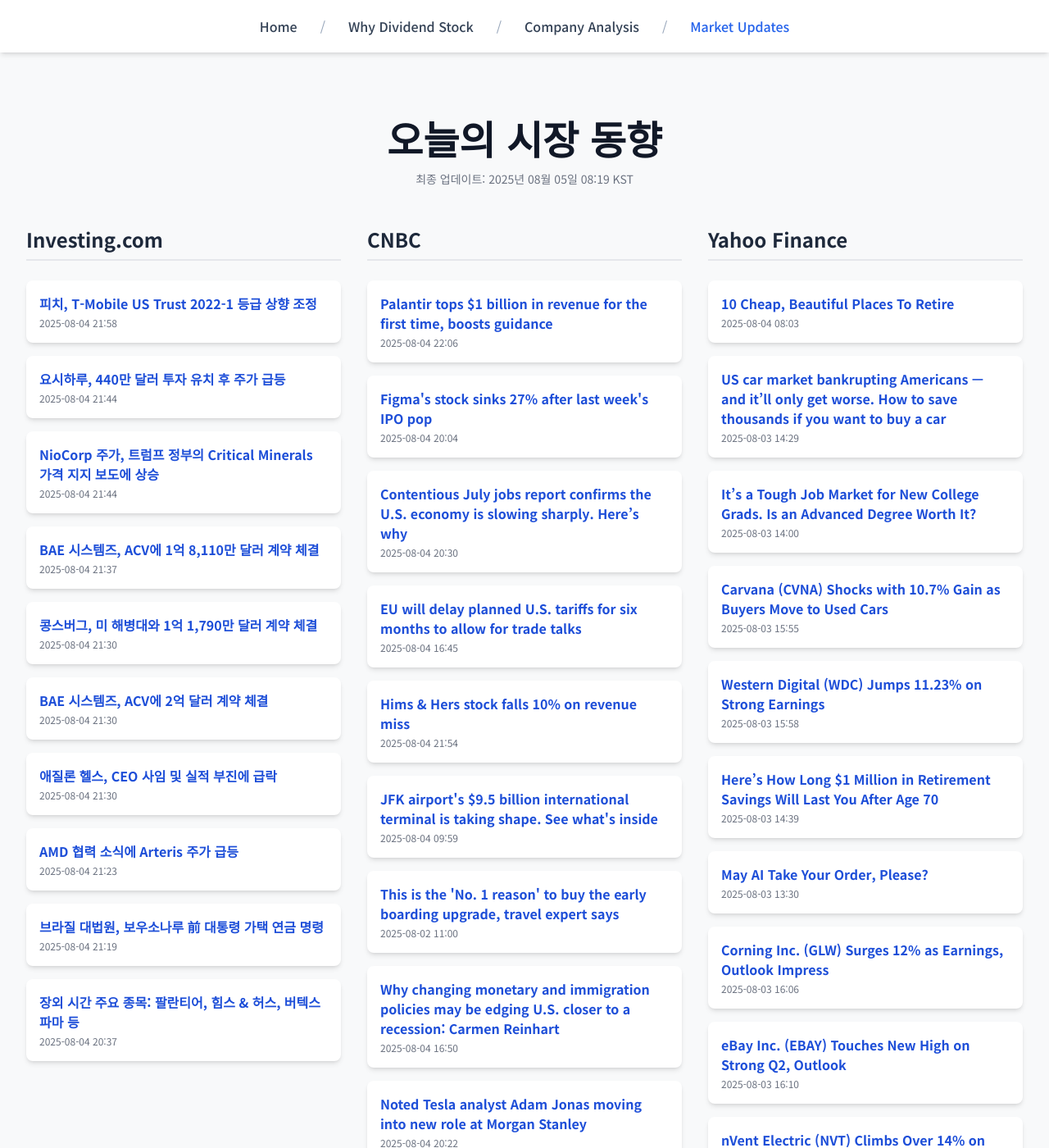
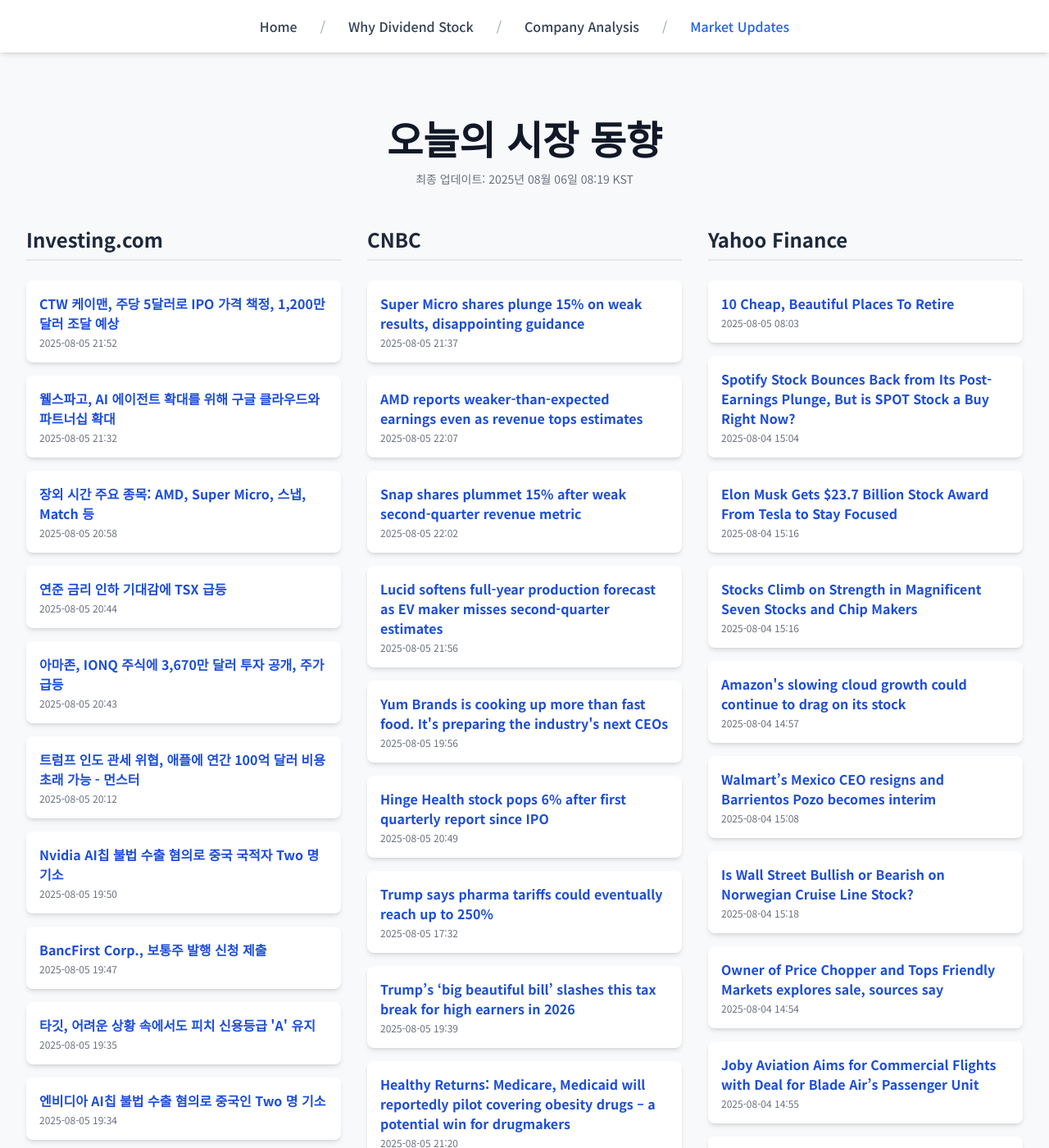
Before and after one commit to Kay-Hwang/my-company-analysis, a Jekyll site: the page built from market-updates.html, in a window 1280 px wide and 1400 px high. Shown: the whole window at 82% size. Built offline with Jekyll 4.4.1, drawn with Linux system fonts in a browser that asks for light colours; nearby versions of some CDN libraries; a script that is not in the unit is left out; some of the changed text lies outside the part shown.

Commit message:
Update daily data

```diff
--- a/_data/latest_data.json
+++ b/_data/latest_data.json
@@ -1,190 +1,190 @@
 {
-  "lastUpdated": "2025년 08월 05일 08:19 KST",
+  "lastUpdated": "2025년 08월 06일 08:19 KST",
   "news": {
     "investing": [
       {
-        "title": "피치, T-Mobile US Trust 2022-1 등급 상향 조정",
-        "link": "https://kr.investing.com/news/stock-market-news/article-93CH-1577848",
-        "pubDate": "2025-08-04 21:58:51",
-        "summary": "피치, T-Mobile US Trust 2022-1 등급 상향 조정"
+        "title": "CTW 케이맨, 주당 5달러로 IPO 가격 책정, 1,200만 달러 조달 예상",
+        "link": "https://kr.investing.com/news/stock-market-news/article-432SI-1579955",
+        "pubDate": "2025-08-05 21:52:09",
+        "summary": "CTW 케이맨, 주당 5달러로 IPO 가격 책정, 1,200만 달러 조달 예상"
       },
       {
-        "title": "요시하루, 440만 달러 투자 유치 후 주가 급등",
-        "link": "https://kr.investing.com/news/stock-market-news/article-93CH-1577820",
-        "pubDate": "2025-08-04 21:44:52",
-        "summary": "요시하루, 440만 달러 투자 유치 후 주가 급등"
+        "title": "웰스파고, AI 에이전트 확대를 위해 구글 클라우드와 파트너십 확대",
+        "link": "https://kr.investing.com/news/stock-market-news/article-93CH-1579920",
+        "pubDate": "2025-08-05 21:32:50",
+        "summary": "웰스파고, AI 에이전트 확대를 위해 구글 클라우드와 파트너십 확대"
       },
       {
-        "title": "NioCorp 주가, 트럼프 정부의 Critical Minerals 가격 지지 보도에 상승",
-        "link": "https://kr.investing.com/news/stock-market-news/article-93CH-1577819",
-        "pubDate": "2025-08-04 21:44:41",
-        "summary": "NioCorp 주가, 트럼프 정부의 Critical Minerals 가격 지지 보도에 상승"
+        "title": "장외 시간 주요 종목: AMD, Super Micro, 스냅, Match 등",
+        "link": "https://kr.investing.com/news/stock-market-news/article-432SI-1579842",
+        "pubDate": "2025-08-05 20:58:28",
+        "summary": "장외 시간 주요 종목: AMD, Super Micro, 스냅, Match 등"
       },
       {
-        "title": "BAE 시스템즈, ACV에 1억 8,110만 달러 계약 체결",
-        "link": "https://kr.investing.com/news/stock-market-news/article-93CH-1577806",
-        "pubDate": "2025-08-04 21:37:09",
-        "summary": "BAE 시스템즈, ACV에 1억 8,110만 달러 계약 체결"
+        "title": "연준 금리 인하 기대감에 TSX 급등",
+        "link": "https://kr.investing.com/news/stock-market-news/article-1578575",
+        "pubDate": "2025-08-05 20:44:06",
+        "summary": "연준 금리 인하 기대감에 TSX 급등"
       },
       {
-        "title": "콩스버그, 미 해병대와 1억 1,790만 달러 계약 체결",
-        "link": "https://kr.investing.com/news/stock-market-news/article-93CH-1577795",
-        "pubDate": "2025-08-04 21:30:21",
-        "summary": "콩스버그, 미 해병대와 1억 1,790만 달러 계약 체결"
+        "title": "아마존, IONQ 주식에 3,670만 달러 투자 공개, 주가 급등",
+        "link": "https://kr.investing.com/news/stock-market-news/article-1579788",
+        "pubDate": "2025-08-05 20:43:09",
+        "summary": "아마존, IONQ 주식에 3,670만 달러 투자 공개, 주가 급등"
       },
       {
-        "title": "BAE 시스템즈, ACV에 2억 달러 계약 체결",
-        "link": "https://kr.investing.com/news/stock-market-news/article-93CH-1577794",
-        "pubDate": "2025-08-04 21:30:19",
-        "summary": "BAE 시스템즈, ACV에 2억 달러 계약 체결"
+        "title": "트럼프 인도 관세 위협, 애플에 연간 100억 달러 비용 초래 가능 - 먼스터",
+        "link": "https://kr.investing.com/news/stock-market-news/article-93CH-1579611",
+        "pubDate": "2025-08-05 20:12:34",
+        "summary": "트럼프 인도 관세 위협, 애플에 연간 100억 달러 비용 초래 가능 - 먼스터"
       },
       {
-        "title": "애질론 헬스, CEO 사임 및 실적 부진에 급락",
-        "link": "https://kr.investing.com/news/stock-market-news/article-93CH-1577793",
-        "pubDate": "2025-08-04 21:30:17",
-        "summary": "애질론 헬스, CEO 사임 및 실적 부진에 급락"
+        "title": "Nvidia AI칩 불법 수출 혐의로 중국 국적자 Two 명 기소",
+        "link": "https://kr.investing.com/news/stock-market-news/article-93CH-1579566",
+        "pubDate": "2025-08-05 19:50:03",
+        "summary": "Nvidia AI칩 불법 수출 혐의로 중국 국적자 Two 명 기소"
       },
       {
-        "title": "AMD 협력 소식에 Arteris 주가 급등",
-        "link": "https://kr.investing.com/news/stock-market-news/article-93CH-1577780",
-        "pubDate": "2025-08-04 21:23:19",
-        "summary": "AMD 협력 소식에 Arteris 주가 급등"
+        "title": "BancFirst Corp., 보통주 발행 신청 제출",
+        "link": "https://kr.investing.com/news/stock-market-news/article-432SI-1579564",
+        "pubDate": "2025-08-05 19:47:08",
+        "summary": "BancFirst Corp., 보통주 발행 신청 제출"
       },
       {
-        "title": "브라질 대법원, 보우소나루 前 대통령 가택 연금 명령",
-        "link": "https://kr.investing.com/news/stock-market-news/article-93CH-1577772",
-        "pubDate": "2025-08-04 21:19:12",
-        "summary": "브라질 대법원, 보우소나루 前 대통령 가택 연금 명령"
+        "title": "타깃, 어려운 상황 속에서도 피치 신용등급 'A' 유지",
+        "link": "https://kr.investing.com/news/stock-market-news/article-93CH-1579562",
+        "pubDate": "2025-08-05 19:35:16",
+        "summary": "타깃, 어려운 상황 속에서도 피치 신용등급 'A' 유지"
       },
       {
-        "title": "장외 시간 주요 종목: 팔란티어, 힘스 & 허스, 버텍스 파마 등",
-        "link": "https://kr.investing.com/news/stock-market-news/article-432SI-1577677",
-        "pubDate": "2025-08-04 20:37:23",
-        "summary": "장외 시간 주요 종목: 팔란티어, 힘스 & 허스, 버텍스 파마 등"
+        "title": "엔비디아 AI칩 불법 수출 혐의로 중국인 Two 명 기소",
+        "link": "https://kr.investing.com/news/stock-market-news/article-93CH-1579561",
+        "pubDate": "2025-08-05 19:34:10",
+        "summary": "엔비디아 AI칩 불법 수출 혐의로 중국인 Two 명 기소"
       }
     ],
     "cnbc": [
       {
-        "title": "Palantir tops $1 billion in revenue for the first time, boosts guidance",
-        "link": "https://www.cnbc.com/2025/08/04/palantir-pltr-q2-earnings-2025.html",
-        "pubDate": "Mon, 04 Aug 2025 22:06:51 GMT",
-        "summary": "Palantir surpassed Wall Street's estimates and lifted its full-year outlook."
+        "title": "Super Micro shares plunge 15% on weak results, disappointing guidance",
+        "link": "https://www.cnbc.com/2025/08/05/super-micro-smci-q4-earnings-report-2025.html",
+        "pubDate": "Tue, 05 Aug 2025 21:37:29 GMT",
+        "summary": "The server maker's business is still getting a big boost from artificial intelligence, but growth is slowing."
       },
       {
-        "title": "Figma's stock sinks 27% after last week's IPO pop",
-        "link": "https://www.cnbc.com/2025/08/04/figmas-stock-sinks-after-last-weeks-post-ipo-surge.html",
-        "pubDate": "Mon, 04 Aug 2025 20:04:38 GMT",
-        "summary": "After more than tripling in its debut last week, Figma gave up some of its gains on Monday."
+        "title": "AMD reports weaker-than-expected earnings even as revenue tops estimates",
+        "link": "https://www.cnbc.com/2025/08/05/amd-earnings-report-2q-2025.html",
+        "pubDate": "Tue, 05 Aug 2025 22:07:28 GMT",
+        "summary": "AMD, which is second in the market for AI graphics processing units, is grappling with chip export controls."
       },
       {
-        "title": "Contentious July jobs report confirms the U.S. economy is slowing sharply. Here’s why",
-        "link": "https://www.cnbc.com/2025/08/04/contentious-july-jobs-report-confirms-the-us-economy-is-slowing-sharply.html",
-        "pubDate": "Mon, 04 Aug 2025 20:30:48 GMT",
-        "summary": "The weakness in job growth points to an economy that may be slowing even more than some of the traditional metrics are showing."
+        "title": "Snap shares plummet 15% after weak second-quarter revenue metric",
+        "link": "https://www.cnbc.com/2025/08/05/snap-q2-earnings-report-2025.html",
+        "pubDate": "Tue, 05 Aug 2025 22:02:16 GMT",
+        "summary": "Snap shares tanked 15% Tuesday when it reported second-quarter earnings in which global average revenue per user missed expectations."
       },
       {
-        "title": "EU will delay planned U.S. tariffs for six months to allow for trade talks",
-        "link": "https://www.cnbc.com/2025/08/04/trump-eu-trade-tariffs.html",
-        "pubDate": "Mon, 04 Aug 2025 16:45:35 GMT",
-        "summary": "President Donald Trump last month announced a trade deal with the EU that included 15% tariffs on most European goods to the U.S."
+        "title": "Lucid softens full-year production forecast as EV maker misses second-quarter estimates",
+        "link": "https://www.cnbc.com/2025/08/05/lucid-lcid-results-q2-2025.html",
+        "pubDate": "Tue, 05 Aug 2025 21:56:56 GMT",
+        "summary": "The electric vehicle maker now anticipates producing between 18,000 and 20,000 vehicles for the year after previously projecting a goal of 20,000."
       },
       {
-        "title": "Hims & Hers stock falls 10% on revenue miss",
-        "link": "https://www.cnbc.com/2025/08/04/hims-hers-hims-q2-earnings-2025.html",
-        "pubDate": "Mon, 04 Aug 2025 21:54:05 GMT",
-        "summary": "In June, Hims & Hers shares tumbled more than 30% after a short-lived collaboration with Novo Nordisk fell apart."
+        "title": "Yum Brands is cooking up more than fast food. It's preparing the industry's next CEOs",
+        "link": "https://www.cnbc.com/2025/08/05/yum-brands-ceo-training-ground-restaurant-industry.html",
+        "pubDate": "Tue, 05 Aug 2025 19:56:18 GMT",
+        "summary": "CEOs like Brian Niccol, Kevin Hochman and Julie Felss Masino spent years at Yum Brands before leaving to lead other restaurant companies."
       },
       {
-        "title": "JFK airport's $9.5 billion international terminal is taking shape. See what's inside",
-        "link": "https://www.cnbc.com/2025/08/02/jfk-airport-new-international-terminal.html",
-        "pubDate": "Mon, 04 Aug 2025 09:59:19 GMT",
-        "summary": "JFK's new international-travel dedicated terminal opens in mid-2026."
+        "title": "Hinge Health stock pops 6% after first quarterly report since IPO",
+        "link": "https://www.cnbc.com/2025/08/05/hinge-heatlh-hnge-stock-q2-2025-earnings.html",
+        "pubDate": "Tue, 05 Aug 2025 20:49:54 GMT",
+        "summary": "The company reported quarterly results for the first time since its debut on the New York Stock Exchange in May."
       },
       {
-        "title": "This is the 'No. 1 reason' to buy the early boarding upgrade, travel expert says",
-        "link": "https://www.cnbc.com/2025/08/02/early-boarding-upgrade-value.html",
-        "pubDate": "Sat, 02 Aug 2025 11:00:02 GMT",
-        "summary": "If you want to keep your carry-on item close to you on a flight, or secure space in an overhead bin, consider these features, experts say."
+        "title": "Trump says pharma tariffs could eventually reach up to 250%",
+        "link": "https://www.cnbc.com/2025/08/05/trump-says-pharma-tariffs-could-eventually-reach-up-to-250percent.html",
+        "pubDate": "Tue, 05 Aug 2025 17:32:18 GMT",
+        "summary": "Trump said he will initially impose a \"small tariff\" on pharmaceuticals, but then in a year to a year and a half, he will raise that rate to 150% and then 250%."
       },
       {
-        "title": "Why changing monetary and immigration policies may be edging U.S. closer to a recession: Carmen Reinhart",
-        "link": "https://www.cnbc.com/2025/08/04/changing-fiscal-and-immigration-policies-may-push-recession-reinhart.html",
-        "pubDate": "Mon, 04 Aug 2025 16:50:26 GMT",
-        "summary": "In a recent episode of \"The Bottom Line,\" Harvard professor Carmen Reinhart discusses the impact of U.S. monetary and immigration policies amid recession risks."
+        "title": "Trump’s ‘big beautiful bill’ slashes this tax break for high earners in 2026",
+        "link": "https://www.cnbc.com/2025/08/05/trump-big-beautiful-bill-charitable-deduction.html",
+        "pubDate": "Tue, 05 Aug 2025 19:39:13 GMT",
+        "summary": "President Donald Trump's \"big beautiful bill\" could reduce the deduction on charitable donations for higher earners in 2026. Here's what to know."
       },
       {
-        "title": "Noted Tesla analyst Adam Jonas moving into new role at Morgan Stanley",
-        "link": "https://www.cnbc.com/2025/08/04/noted-tesla-analyst-adam-jonas-moving-into-new-role-at-morgan-stanley.html",
-        "pubDate": "Mon, 04 Aug 2025 20:22:18 GMT",
-        "summary": "Morgan Stanley auto analyst Adam Jonas will transition into a new internal role focusing on the artificial intelligence theme."
+        "title": "Healthy Returns: Medicare, Medicaid will reportedly pilot covering obesity drugs – a potential win for drugmakers",
+        "link": "https://www.cnbc.com/2025/08/05/healthy-returns-trump-administration-to-pilot-covering-obesity-drugs.html",
+        "pubDate": "Tue, 05 Aug 2025 21:20:49 GMT",
+        "summary": "The Trump administration is planning to pilot covering weight loss drugs. A longtime healthcare exec moves to a strategic advisory role at General Catalyst."
       },
       {
-        "title": "Firefly Aerospace lifts IPO range that would value company at more than $6 billion",
-        "link": "https://www.cnbc.com/2025/08/04/firefly-aerospace-ipo-range-space.html",
-        "pubDate": "Mon, 04 Aug 2025 18:36:27 GMT",
-        "summary": "Firefly Aerospace lifted the share price range for its upcoming IPO, in a move that would value the space technology company at more than $6 billion."
+        "title": "Trump says JPMorgan Chase, Bank of America rejected him as a customer",
+        "link": "https://www.cnbc.com/2025/08/05/trump-jpmorgan-chase-bank-of-america-rejected-bank-customer.html",
+        "pubDate": "Tue, 05 Aug 2025 19:12:51 GMT",
+        "summary": "President Donald Trump said Tuesday that the two largest U.S. banks rejected him as a bank customer, reviving claims of debanking against conservatives."
       }
     ],
     "yahoo": [
       {
         "title": "10 Cheap, Beautiful Places To Retire",
         "link": "https://finance.yahoo.com/news/15-cheap-beautiful-places-retire-143120191.html",
-        "pubDate": "2025-08-04T08:03:09Z",
+        "pubDate": "2025-08-05T08:03:35Z",
         "summary": "10 Cheap, Beautiful Places To Retire"
       },
       {
-        "title": "US car market bankrupting Americans — and it’ll only get worse. How to save thousands if you want to buy a car",
-        "link": "https://finance.yahoo.com/news/us-car-market-bankrupting-americans-142900117.html",
-        "pubDate": "2025-08-03T14:29:00Z",
-        "summary": "US car market bankrupting Americans — and it’ll only get worse. How to save thousands if you want to buy a car"
+        "title": "Spotify Stock Bounces Back from Its Post-Earnings Plunge, But is SPOT Stock a Buy Right Now?",
+        "link": "https://finance.yahoo.com/news/spotify-stock-bounces-back-post-150422097.html",
+        "pubDate": "2025-08-04T15:04:22Z",
+        "summary": "Spotify Stock Bounces Back from Its Post-Earnings Plunge, But is SPOT Stock a Buy Right Now?"
       },
       {
-        "title": "It’s a Tough Job Market for New College Grads. Is an Advanced Degree Worth It?",
-        "link": "https://www.wsj.com/personal-finance/advanced-degree-graduates-job-market-5450de28?siteid=yhoof2&yptr=yahoo",
-        "pubDate": "2025-08-03T14:00:00Z",
-        "summary": "It’s a Tough Job Market for New College Grads. Is an Advanced Degree Worth It?"
+        "title": "Elon Musk Gets $23.7 Billion Stock Award From Tesla to Stay Focused",
+        "link": "https://www.wsj.com/business/autos/tesla-approves-ceo-musk-pay-package-7c75a7bf?siteid=yhoof2&yptr=yahoo",
+        "pubDate": "2025-08-04T15:16:00Z",
+        "summary": "Elon Musk Gets $23.7 Billion Stock Award From Tesla to Stay Focused"
       },
       {
-        "title": "Carvana (CVNA) Shocks with 10.7% Gain as Buyers Move to Used Cars",
-        "link": "https://finance.yahoo.com/news/carvana-cvna-shocks-10-7-155522655.html",
-        "pubDate": "2025-08-03T15:55:22Z",
-        "summary": "Carvana (CVNA) Shocks with 10.7% Gain as Buyers Move to Used Cars"
+        "title": "Stocks Climb on Strength in Magnificent Seven Stocks and Chip Makers",
+        "link": "https://finance.yahoo.com/news/stocks-climb-strength-magnificent-seven-151644287.html",
+        "pubDate": "2025-08-04T15:16:44Z",
+        "summary": "Stocks Climb on Strength in Magnificent Seven Stocks and Chip Makers"
       },
       {
-        "title": "Western Digital (WDC) Jumps 11.23% on Strong Earnings",
-        "link": "https://finance.yahoo.com/news/western-digital-wdc-jumps-11-155836790.html",
-        "pubDate": "2025-08-03T15:58:36Z",
-        "summary": "Western Digital (WDC) Jumps 11.23% on Strong Earnings"
+        "title": "Amazon's slowing cloud growth could continue to drag on its stock",
+        "link": "https://finance.yahoo.com/news/amazons-slowing-cloud-growth-could-continue-to-drag-on-its-stock-145741949.html",
+        "pubDate": "2025-08-04T14:57:41Z",
+        "summary": "Amazon's slowing cloud growth could continue to drag on its stock"
       },
       {
-        "title": "Here’s How Long $1 Million in Retirement Savings Will Last You After Age 70",
-        "link": "https://finance.yahoo.com/news/long-1-million-retirement-savings-143909836.html",
-        "pubDate": "2025-08-03T14:39:09Z",
-        "summary": "Here’s How Long $1 Million in Retirement Savings Will Last You After Age 70"
+        "title": "Walmart’s Mexico CEO resigns and  Barrientos Pozo becomes interim",
+        "link": "https://finance.yahoo.com/news/walmart-mexico-ceo-resigns-barrientos-150841382.html",
+        "pubDate": "2025-08-04T15:08:41Z",
+        "summary": "Walmart’s Mexico CEO resigns and  Barrientos Pozo becomes interim"
       },
       {
-        "title": "May AI Take Your Order, Please?",
-        "link": "https://finance.yahoo.com/news/may-ai-order-please-133000898.html",
-        "pubDate": "2025-08-03T13:30:00Z",
-        "summary": "May AI Take Your Order, Please?"
+        "title": "Is Wall Street Bullish or Bearish on Norwegian Cruise Line Stock?",
+        "link": "https://finance.yahoo.com/news/wall-street-bullish-bearish-norwegian-151859826.html",
+        "pubDate": "2025-08-04T15:18:59Z",
+        "summary": "Is Wall Street Bullish or Bearish on Norwegian Cruise Line Stock?"
       },
       {
-        "title": "Corning Inc. (GLW) Surges 12% as Earnings, Outlook Impress",
-        "link": "https://finance.yahoo.com/news/corning-inc-glw-surges-12-160626352.html",
-        "pubDate": "2025-08-03T16:06:26Z",
-        "summary": "Corning Inc. (GLW) Surges 12% as Earnings, Outlook Impress"
+        "title": "Owner of Price Chopper and Tops Friendly Markets explores sale, sources say",
+        "link": "https://finance.yahoo.com/news/owner-price-chopper-tops-friendly-145454981.html",
+        "pubDate": "2025-08-04T14:54:54Z",
+        "summary": "Owner of Price Chopper and Tops Friendly Markets explores sale, sources say"
       },
       {
-        "title": "eBay Inc. (EBAY) Touches New High on Strong Q2, Outlook",
-        "link": "https://finance.yahoo.com/news/ebay-inc-ebay-touches-high-161007048.html",
-        "pubDate": "2025-08-03T16:10:07Z",
-        "summary": "eBay Inc. (EBAY) Touches New High on Strong Q2, Outlook"
+        "title": "Joby Aviation Aims for Commercial Flights with Deal for Blade Air’s Passenger Unit",
+        "link": "https://www.wsj.com/business/airlines/joby-aviation-to-buy-blade-air-mobility-unit-for-up-to-125-million-b52c1b16?siteid=yhoof2&yptr=yahoo",
+        "pubDate": "2025-08-04T14:55:00Z",
+        "summary": "Joby Aviation Aims for Commercial Flights with Deal for Blade Air’s Passenger Unit"
       },
       {
-        "title": "nVent Electric (NVT) Climbs Over 14% on Raised Sales Growth",
-        "link": "https://finance.yahoo.com/news/nvent-electric-nvt-climbs-over-161602969.html",
-        "pubDate": "2025-08-03T16:16:02Z",
-        "summary": "nVent Electric (NVT) Climbs Over 14% on Raised Sales Growth"
+        "title": "PetSmart Plans to Sell $4.7 Billion of Debt to Fund Refinancing",
+        "link": "https://finance.yahoo.com/news/petsmart-plans-sell-4-7-150501232.html",
+        "pubDate": "2025-08-04T15:05:01Z",
+        "summary": "PetSmart Plans to Sell $4.7 Billion of Debt to Fund Refinancing"
       }
     ]
   }
```
